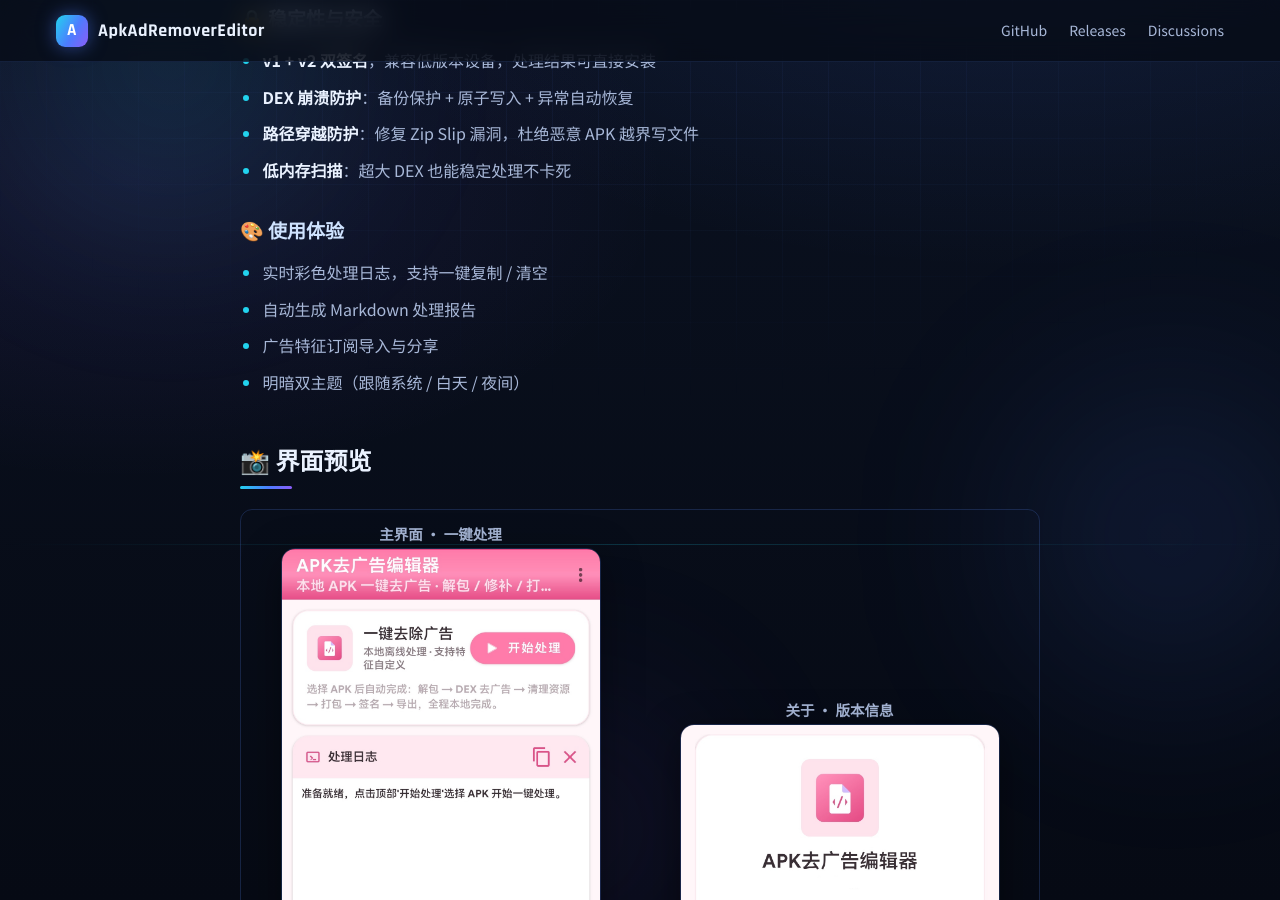
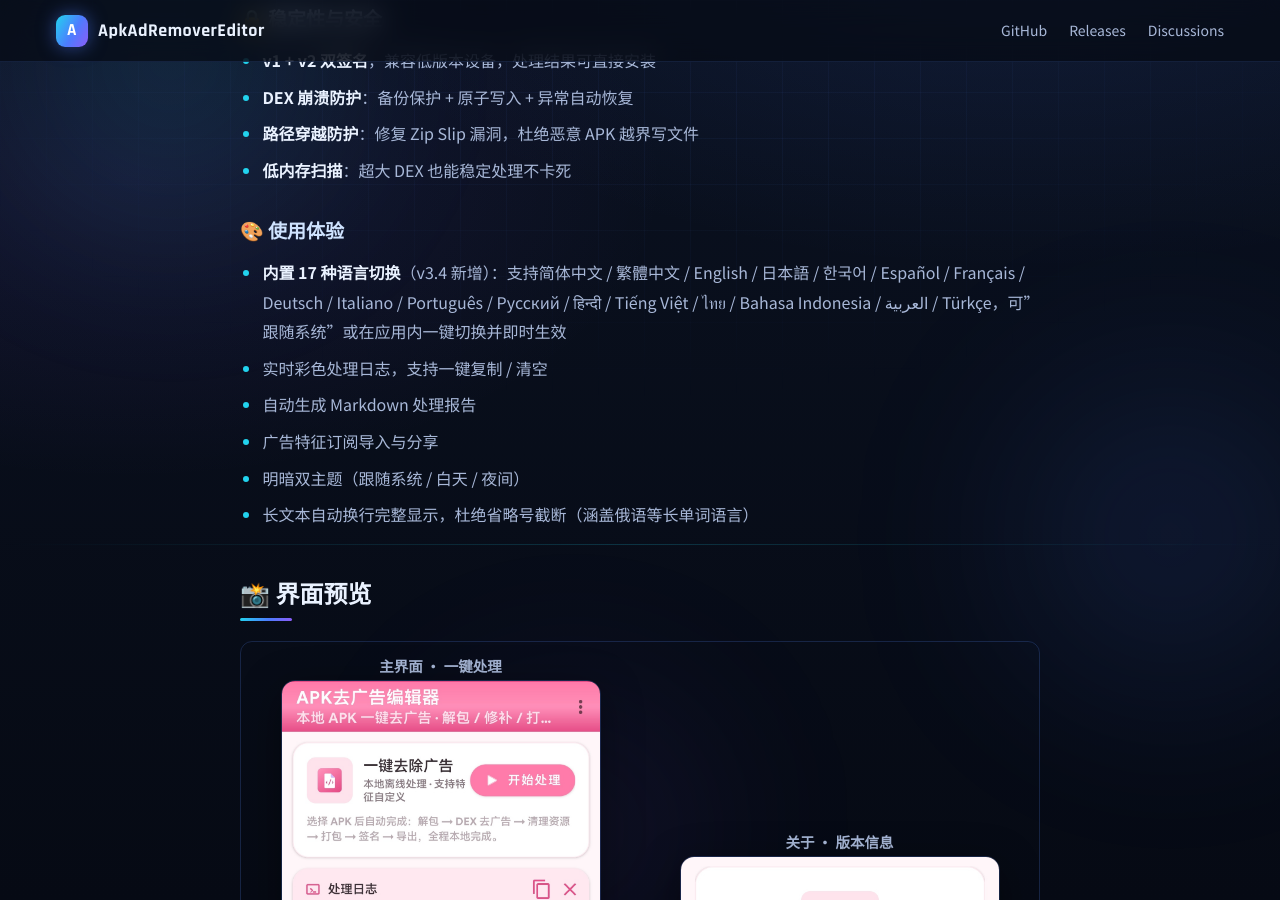
Before and after one commit to sillycats/ApkAdRemoverEditor, a Jekyll site: the page built from README.md, in a window 1280 px wide and 900 px high, scrolled down 2549 px. Built offline with Jekyll 4.4.1, drawn with Linux system fonts in a browser that asks for light colours; our own code applies the rules of GitHub Pages for plain Markdown files; some of the changed text lies outside the part shown.

Commit message:
完善 GitHub Pages 主页内容至 v3.4: hero 版本徽章与站点描述补充 17 种语言; 新增版本更新章节; 补齐多语言与导出路径修复亮点

```diff
--- a/README.md
+++ b/README.md
@@ -72,10 +72,12 @@
 
 ### 🎨 使用体验
 
+- **内置 17 种语言切换**（v3.4 新增）：支持简体中文 / 繁體中文 / English / 日本語 / 한국어 / Español / Français / Deutsch / Italiano / Português / Русский / हिन्दी / Tiếng Việt / ไทย / Bahasa Indonesia / العربية / Türkçe，可"跟随系统"或在应用内一键切换并即时生效
 - 实时彩色处理日志，支持一键复制 / 清空
 - 自动生成 Markdown 处理报告
 - 广告特征订阅导入与分享
 - 明暗双主题（跟随系统 / 白天 / 夜间）
+- 长文本自动换行完整显示，杜绝省略号截断（涵盖俄语等长单词语言）
 
 ## 📸 界面预览
 
@@ -112,6 +114,15 @@
 1. 选择需要处理的 APK 文件（支持重命名后的 APK）
 2. 点击"开始处理"，自动完成解包、去广告、体积优化、打包、签名
 3. 处理完成自动导出到原包目录，并生成 Markdown 处理报告
+
+## 🆕 版本更新（v3.4）
+
+- **多国语言切换**：支持 17 种语言，可"跟随系统"或应用内一键切换即时生效
+- **界面全量外生化**：所有布局、菜单、弹窗、日志文案统一为字符串资源，各语言资源严格对齐，长文本自动换行完整显示
+- **修复导出路径显示**：导出完成日志不再显示 `已导出: %1$s` 占位符，改为真实路径
+- **修复多语言去广告**：补齐字符串占位符实参，杜绝切换语言后无法去广告处理 APK 的 `MissingFormatArgumentException`
+
+完整的版本记录请参见 [CHANGELOG](CHANGELOG.md)。
 
 ## 🏗 技术架构
 
--- a/_config.yml
+++ b/_config.yml
@@ -3,7 +3,7 @@
 
 # 站点信息
 title: ApkAdRemoverEditor
-description: 基于 dexlib2 的本地 APK 去广告 + 过签工具，字节码直接修补，支持数据复用优化
+description: 基于 dexlib2 的本地 APK 去广告 + 过签工具，字节码直接修补，支持数据复用优化，内置 17 种语言切换
 
 # 页头按钮（显示在主页顶部）
 show_downloads: true
--- a/_layouts/default.html
+++ b/_layouts/default.html
@@ -68,7 +68,8 @@
       <div class="hero-chips">
         <span class="chip">Android 7.0+</span>
         <span class="chip">Kotlin + Java</span>
-        <span class="chip">v3.2</span>
+        <span class="chip">v3.4</span>
+        <span class="chip">17 种语言</span>
         <span class="chip">MIT License</span>
         <span class="chip">字节码直接修补</span>
       </div>
```
